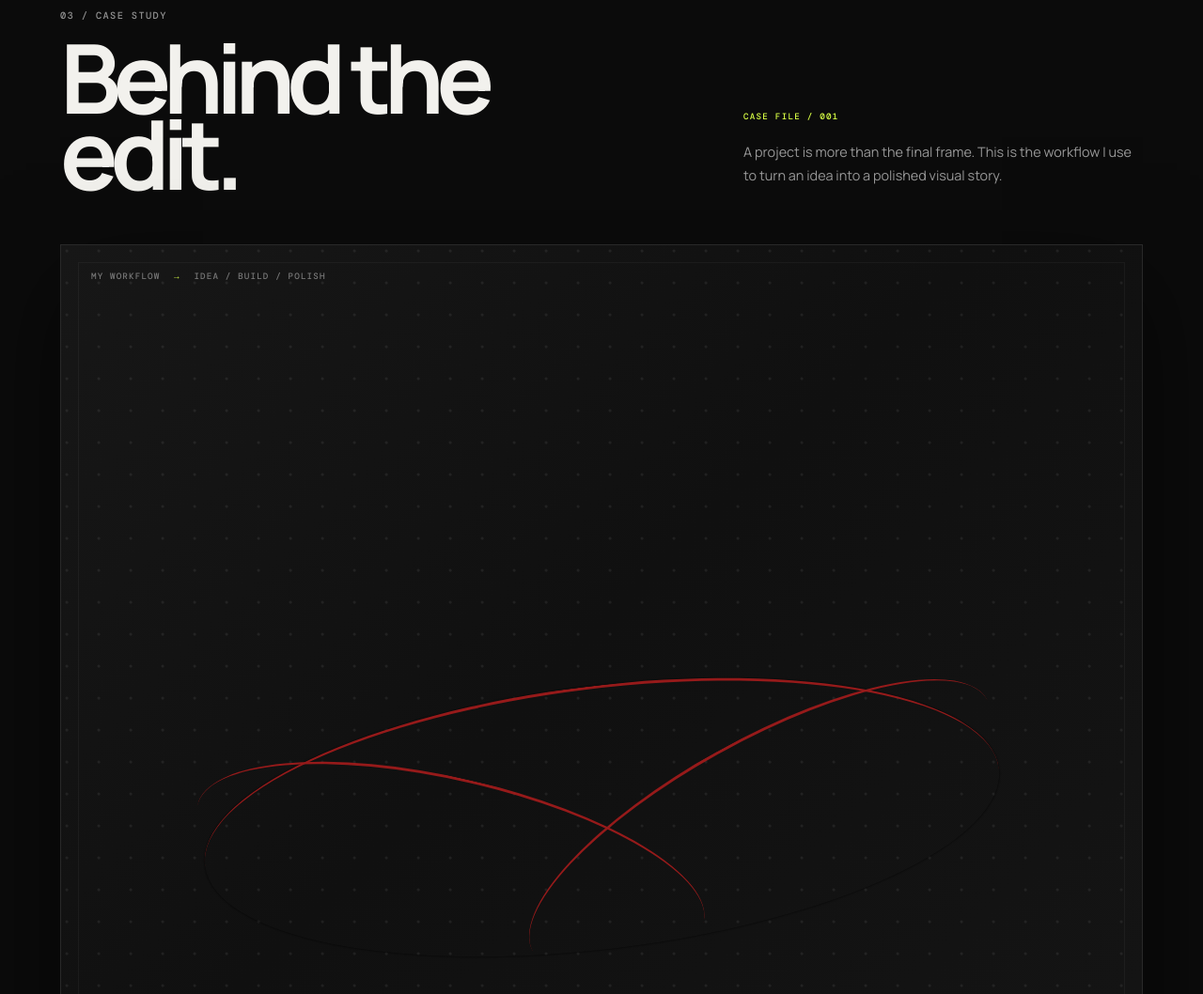
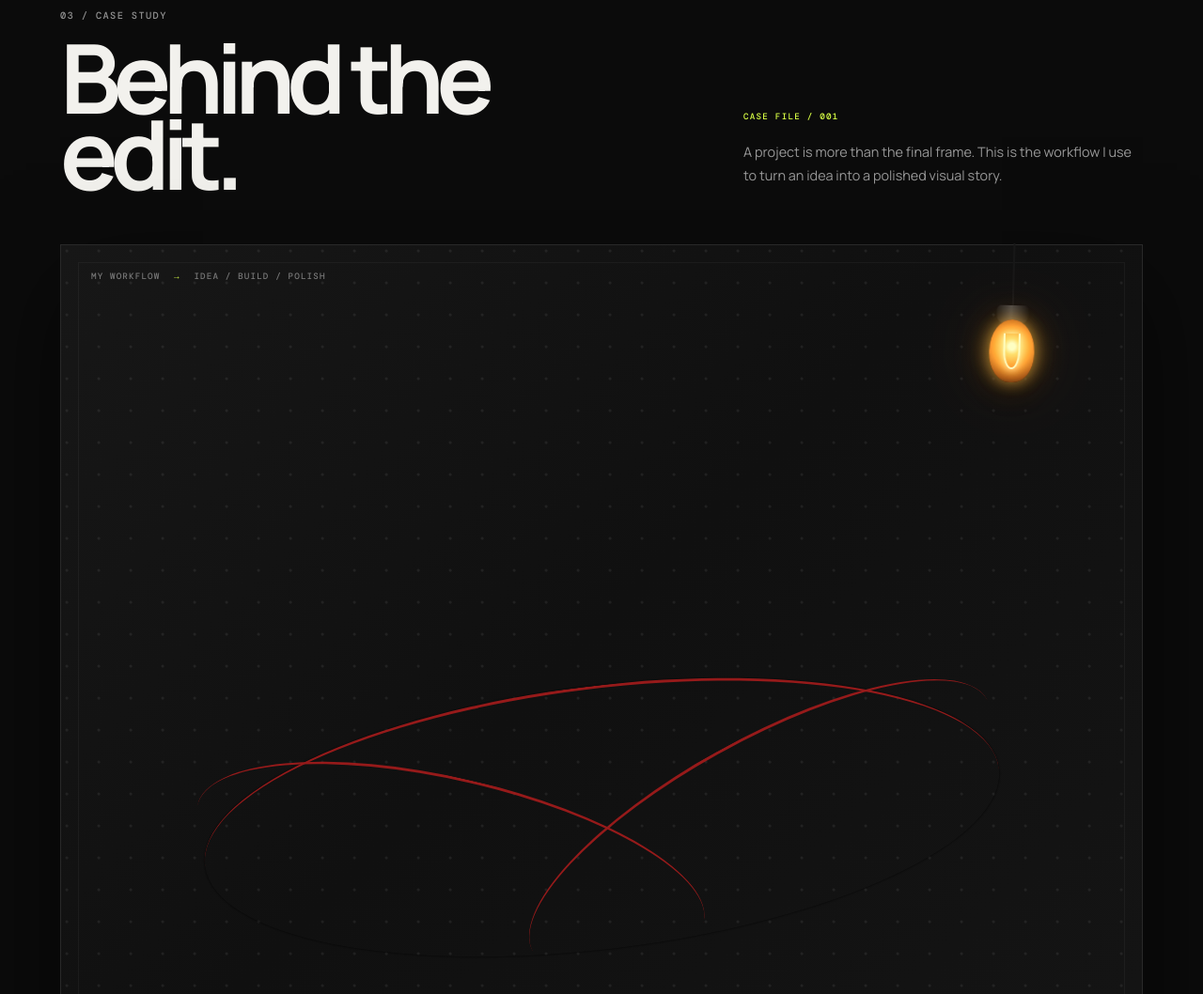
Before and after one commit to Ragnorloth/ambarsoni-portfolio, a plain HTML site: page index.html in a window 1280 px wide. Shown: the part 4974-6032 px from the top of the page at 94% size. Drawn offline with nearby package versions, Linux system fonts and the light colour scheme.

Commit message:
Style case study light bulb

```diff
--- a/styles.css
+++ b/styles.css
@@ -354,3 +354,16 @@ body.modal-open{overflow:hidden}
   .case-stamp{width:90px;height:90px;font-size:.42rem;right:20px;bottom:22px}
   .case-board-note{left:20px;bottom:22px;max-width:210px}
 }
+
+/* Case Study hanging bulb */
+.case-bulb{position:absolute;z-index:8;top:-2px;right:8%;width:92px;height:190px;pointer-events:none;transform:rotate(1.5deg);filter:drop-shadow(0 14px 18px #0008)}
+.case-bulb-wire{position:absolute;top:0;left:50%;width:2px;height:72px;background:#171717;transform:translateX(-50%)}
+.case-bulb-cap{position:absolute;top:66px;left:50%;width:34px;height:22px;transform:translateX(-50%);border-radius:5px 5px 8px 8px;background:linear-gradient(90deg,#171717,#4a4a4a 45%,#111);box-shadow:inset 0 -3px 0 #0008}
+.case-bulb-glass{position:absolute;top:81px;left:50%;width:48px;height:67px;transform:translateX(-50%);border-radius:50% 50% 46% 46%;background:radial-gradient(circle at 50% 43%,#fff8c8 0 8%,#ffd66b 19%,#ff9d32 42%,#9b4d13 76%,#251208 100%);box-shadow:0 0 15px #ffad3d99,0 0 38px #ff9b2d55,0 0 75px #ff8b2226;overflow:visible;animation:caseBulbBreath 4.7s ease-in-out infinite}
+.case-bulb-glass:after{content:"";position:absolute;inset:-16px;border-radius:50%;background:radial-gradient(circle,#ffbd4a22 0 22%,transparent 68%);filter:blur(7px);z-index:-1}
+.case-bulb-glass i{position:absolute;left:50%;top:15px;width:18px;height:38px;transform:translateX(-50%);border:2px solid #fff0b8;border-top:0;border-radius:0 0 50% 50%;box-shadow:0 0 8px #fff0b8,0 0 16px #ffb52e;opacity:.95}
+.case-bulb-glass.is-flickering{animation:caseBulbFlicker .22s steps(3,end) 1}
+@keyframes caseBulbBreath{0%,100%{filter:brightness(.94);opacity:.96}50%{filter:brightness(1.08);opacity:1}}
+@keyframes caseBulbFlicker{0%{filter:brightness(1);opacity:1}18%{filter:brightness(.38);opacity:.62}34%{filter:brightness(1.32);opacity:1}51%{filter:brightness(.55);opacity:.72}70%{filter:brightness(1.18);opacity:1}100%{filter:brightness(1);opacity:1}}
+@media(max-width:600px){.case-bulb{right:4%;transform:scale(.78) rotate(1.5deg);transform-origin:top right}}
+@media(prefers-reduced-motion:reduce){.case-bulb-glass,.case-bulb-glass.is-flickering{animation:none}}
```
